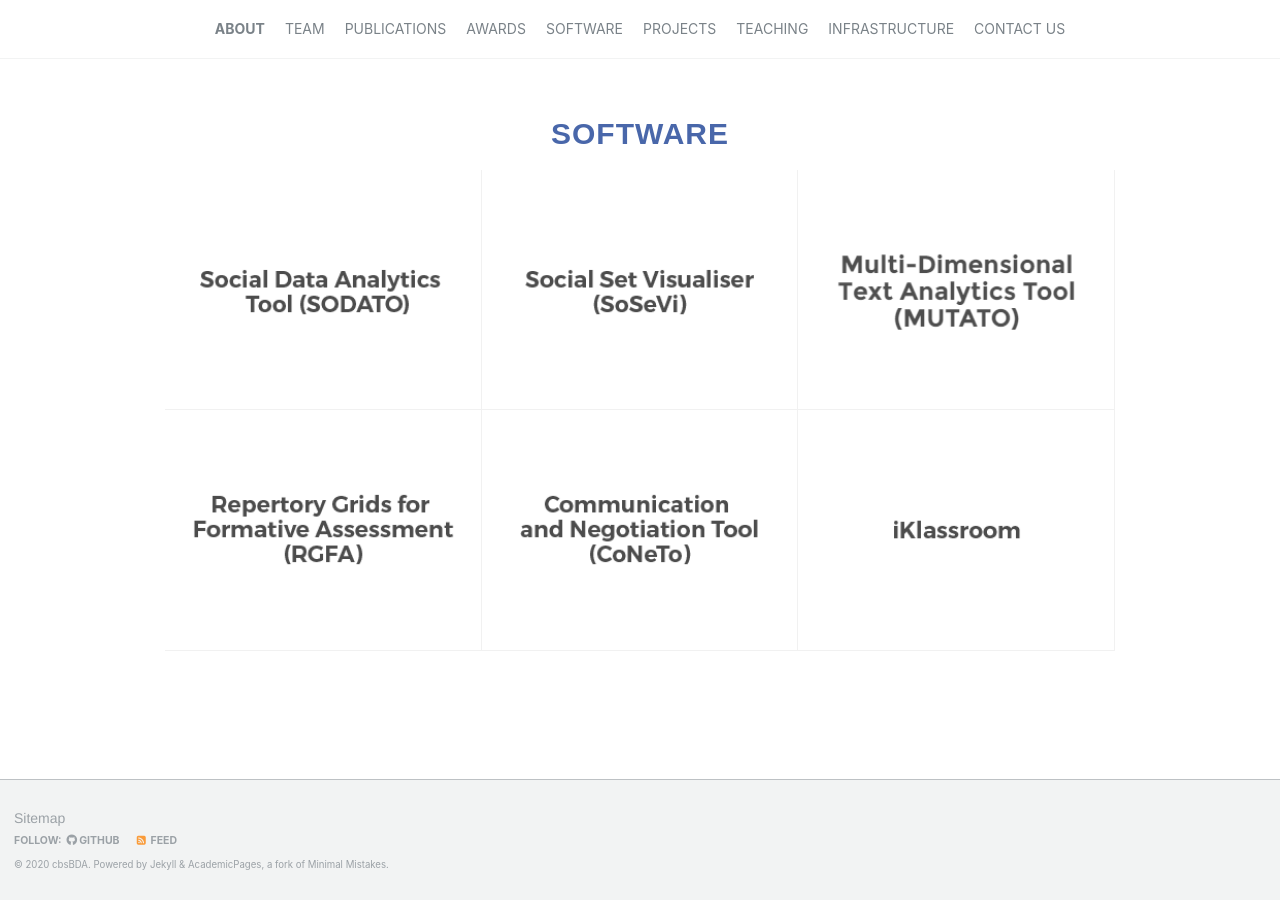
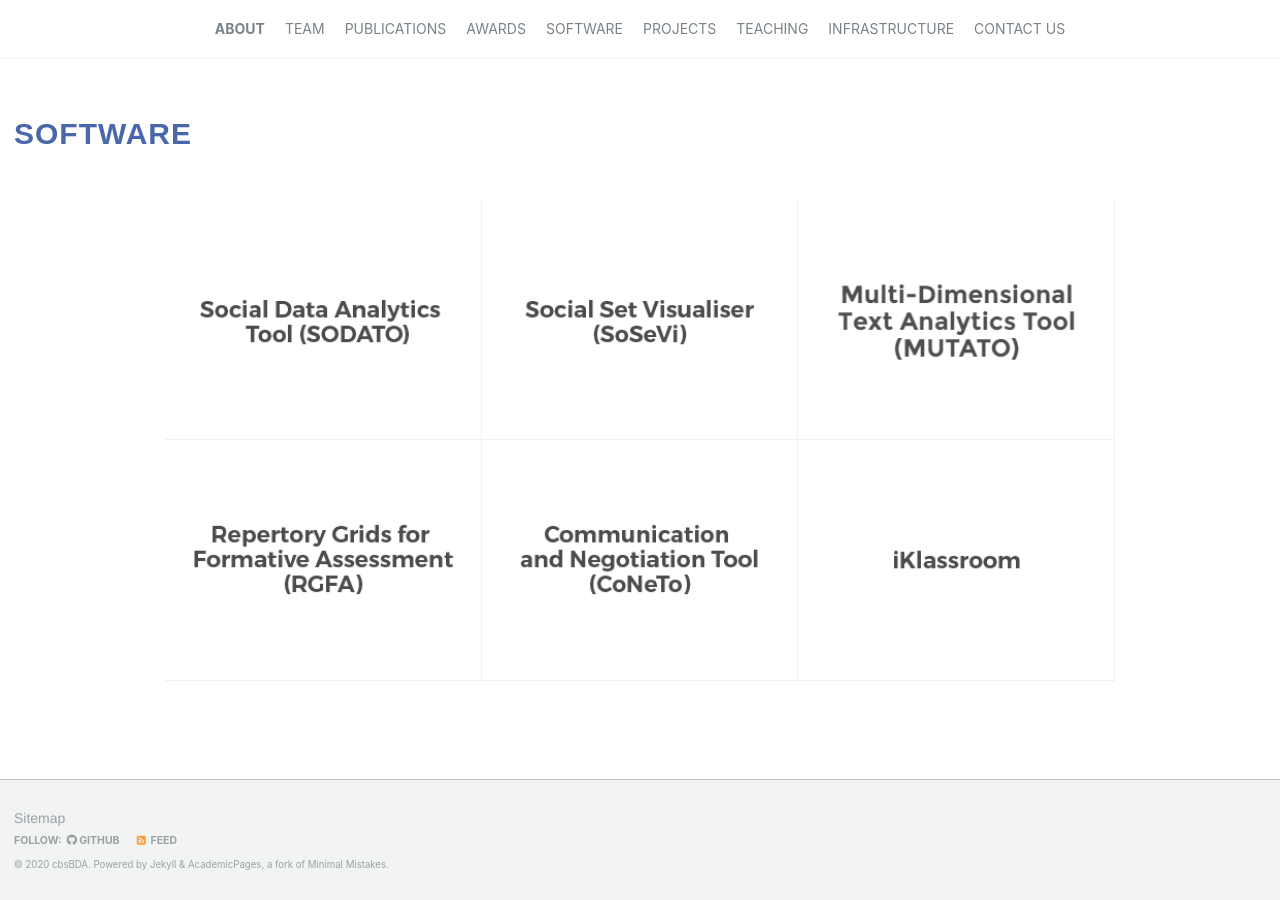
Before and after one commit to cbsBDA/cbsBDA-homepage, a Jekyll site: the page built from _pages/software.md, in a window 1280 px wide. Built offline with Jekyll 4.4.1, drawn with Linux system fonts in a browser that asks for light colours; nearby versions of some CDN libraries.

Commit message:
Update software.md

```diff
--- a/_pages/software.md
+++ b/_pages/software.md
@@ -10,12 +10,12 @@ author_profile: true
 <!-- Section: about -->
 <section id="software" class="home-section parallax-window1">
   <div class="heading-about">
-    <div class="container text-center">
-      <div class="row">
-        <div class="col-lg-8 col-lg-offset-2 m-auto">
-          <div class="wow bounceInDown" data-wow-delay="0.4s">
-            <div class="section-heading">
-              <h2 class="mb-0">SOFTWARE</h2>
+  <div class="container w-100 p-0 m-0">
+    <div class="row">
+      <div class="col-lg-8 col-lg-offset-2 m-0">
+        <div class="wow bounceInDown m-0" data-wow-delay="0.4s">
+          <div class="section-heading">
+              <h2 class="text-left">SOFTWARE</h2>
             </div>
           </div>
         </div>
```
